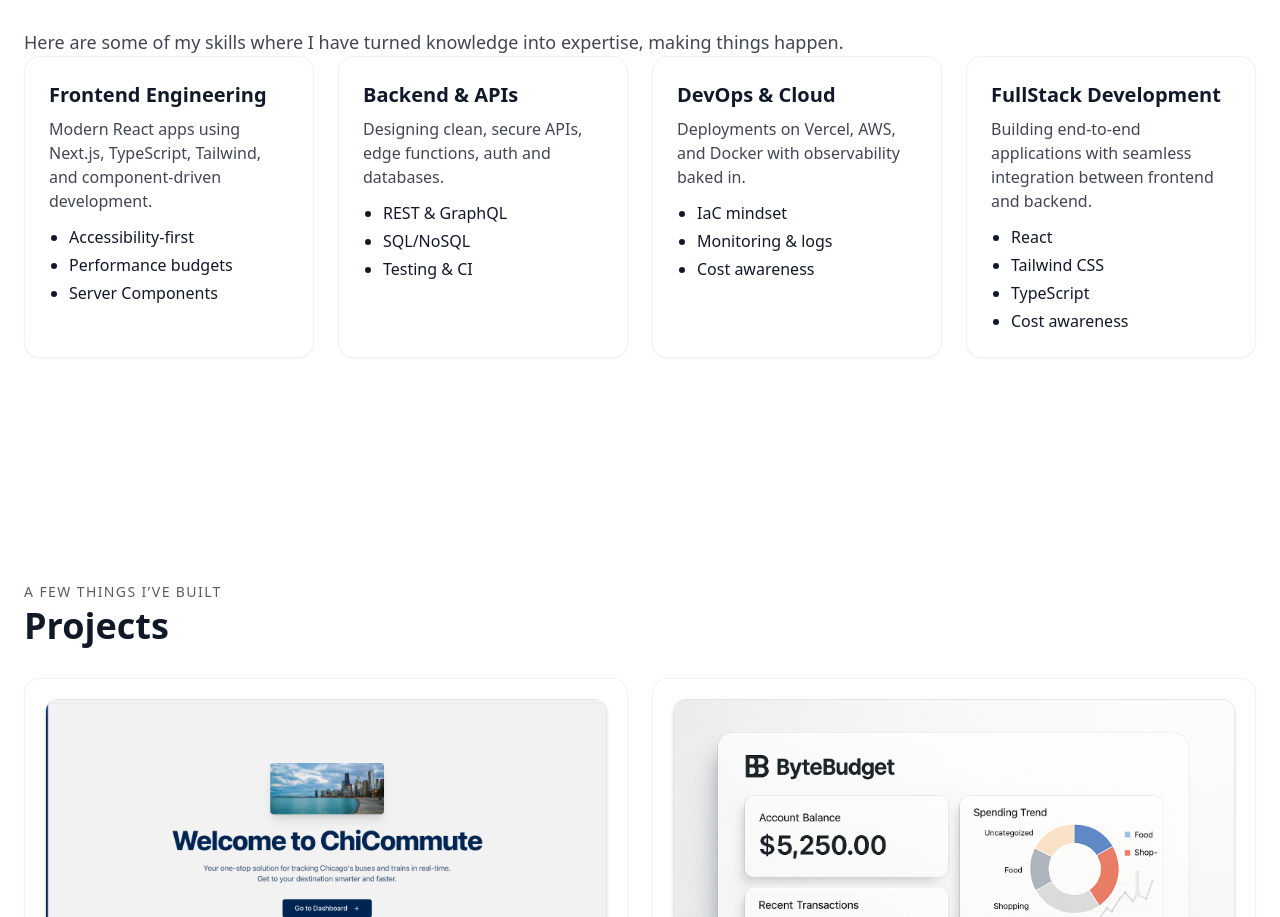
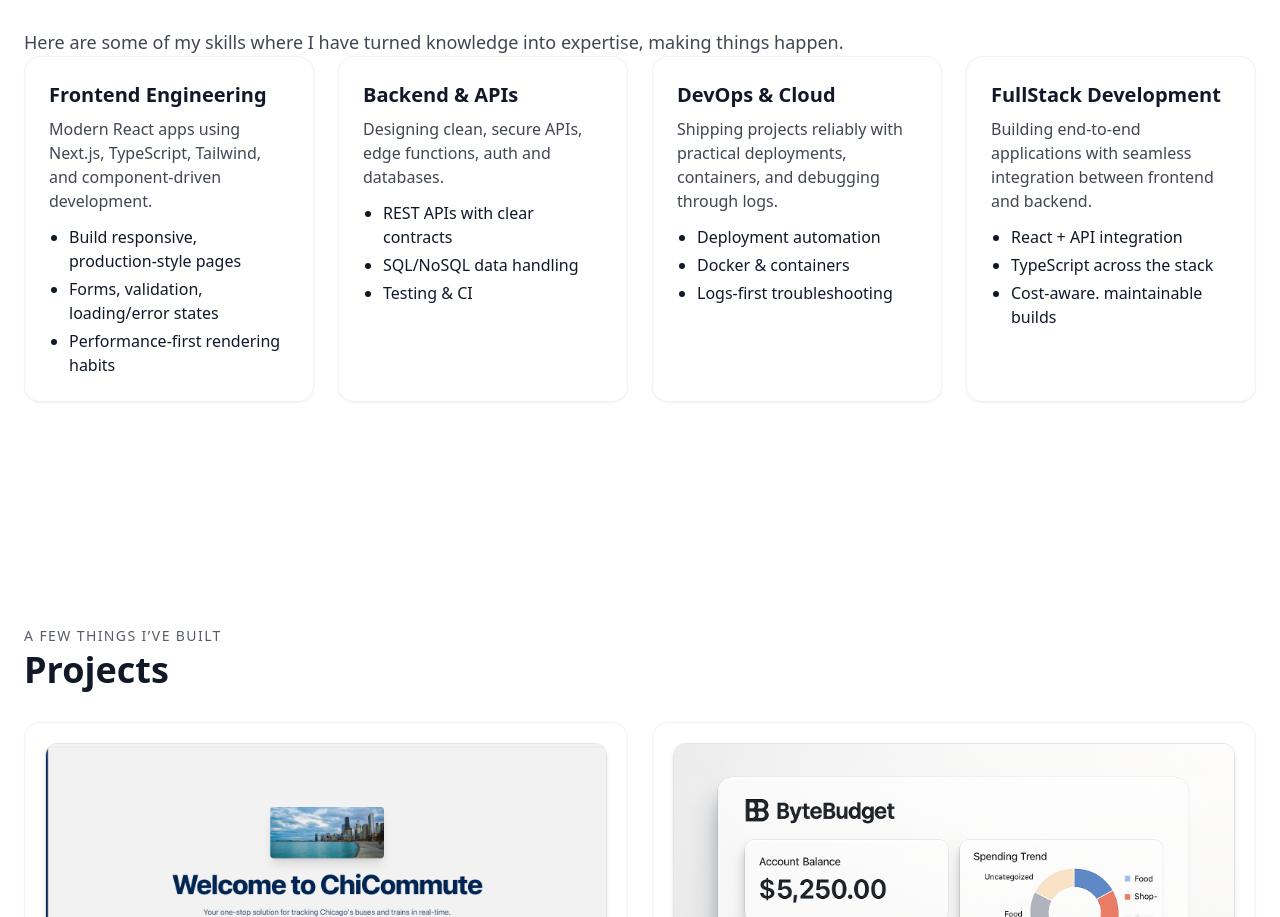
Before and after one commit to denildominic/denil-portfolio, a Next.js app: page / in a window 1280 px wide. Shown: the part 1865-2782 px from the top of the page. Built offline with nearby package versions, Linux system fonts and the light colour scheme.

Commit message:
Polished the skills section

```diff
--- a/content/skills.ts
+++ b/content/skills.ts
@@ -4,22 +4,22 @@ export const skills: Skill[] = [
   {
     title: 'Frontend Engineering',
     description: 'Modern React apps using Next.js, TypeScript, Tailwind, and component-driven development.',
-    bullets: ['Accessibility-first', 'Performance budgets', 'Server Components']
+    bullets: ['Build responsive, production-style pages', 'Forms, validation, loading/error states', 'Performance-first rendering habits']
   },
   {
     title: 'Backend & APIs',
     description: 'Designing clean, secure APIs, edge functions, auth and databases.',
-    bullets: ['REST & GraphQL', 'SQL/NoSQL', 'Testing & CI']
+    bullets: ['REST APIs with clear contracts', 'SQL/NoSQL data handling', 'Testing & CI']
   },
   {
     title: 'DevOps & Cloud',
-    description: 'Deployments on Vercel, AWS, and Docker with observability baked in.',
-    bullets: ['IaC mindset', 'Monitoring & logs', 'Cost awareness']
+    description: 'Shipping projects reliably with practical deployments, containers, and debugging through logs.',
+    bullets: ['Deployment automation', 'Docker & containers', 'Logs-first troubleshooting']
   },
   {
     title: 'FullStack Development',
     description: 'Building end-to-end applications with seamless integration between frontend and backend.',
-    bullets: ['React', 'Tailwind CSS', 'TypeScript', 'Cost awareness']
+    bullets: ['React + API integration', 'TypeScript across the stack', 'Cost-aware. maintainable builds']
   }
 
 ]
```
